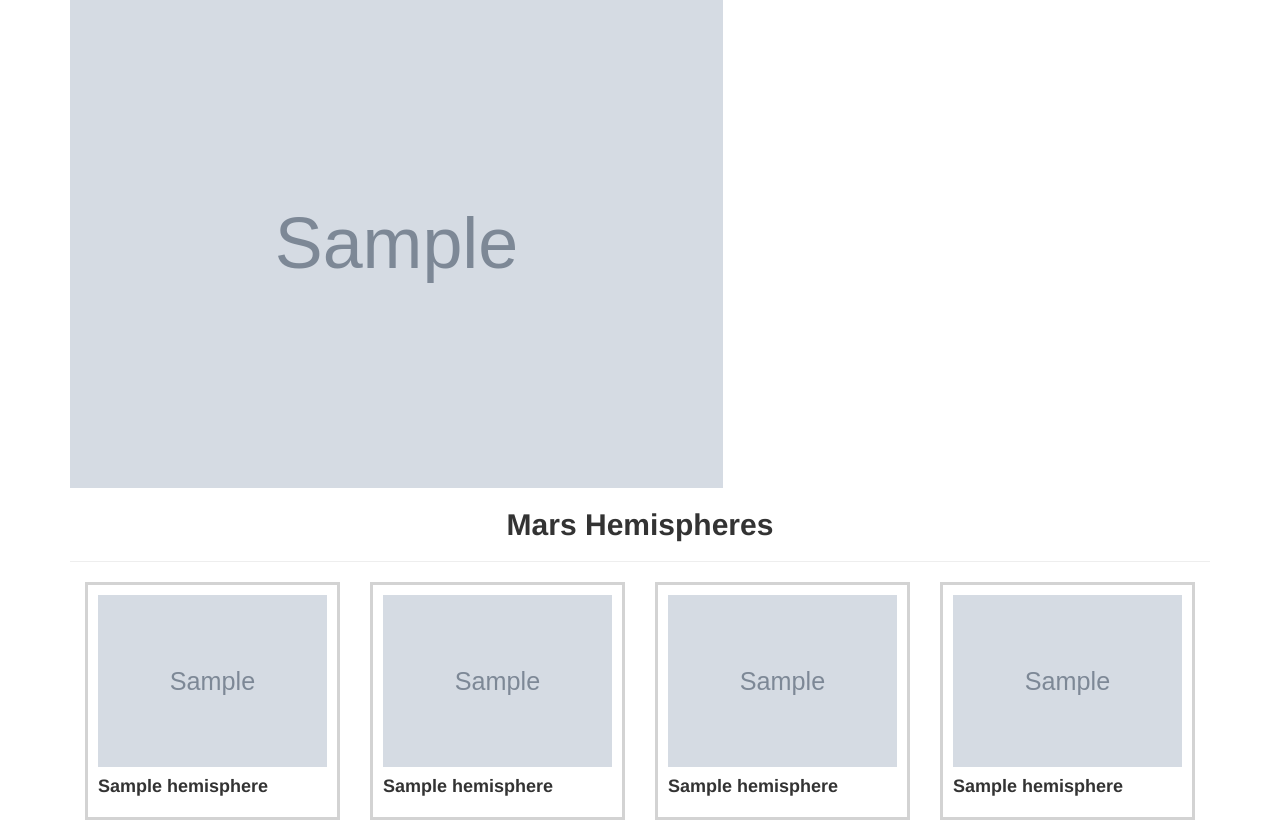
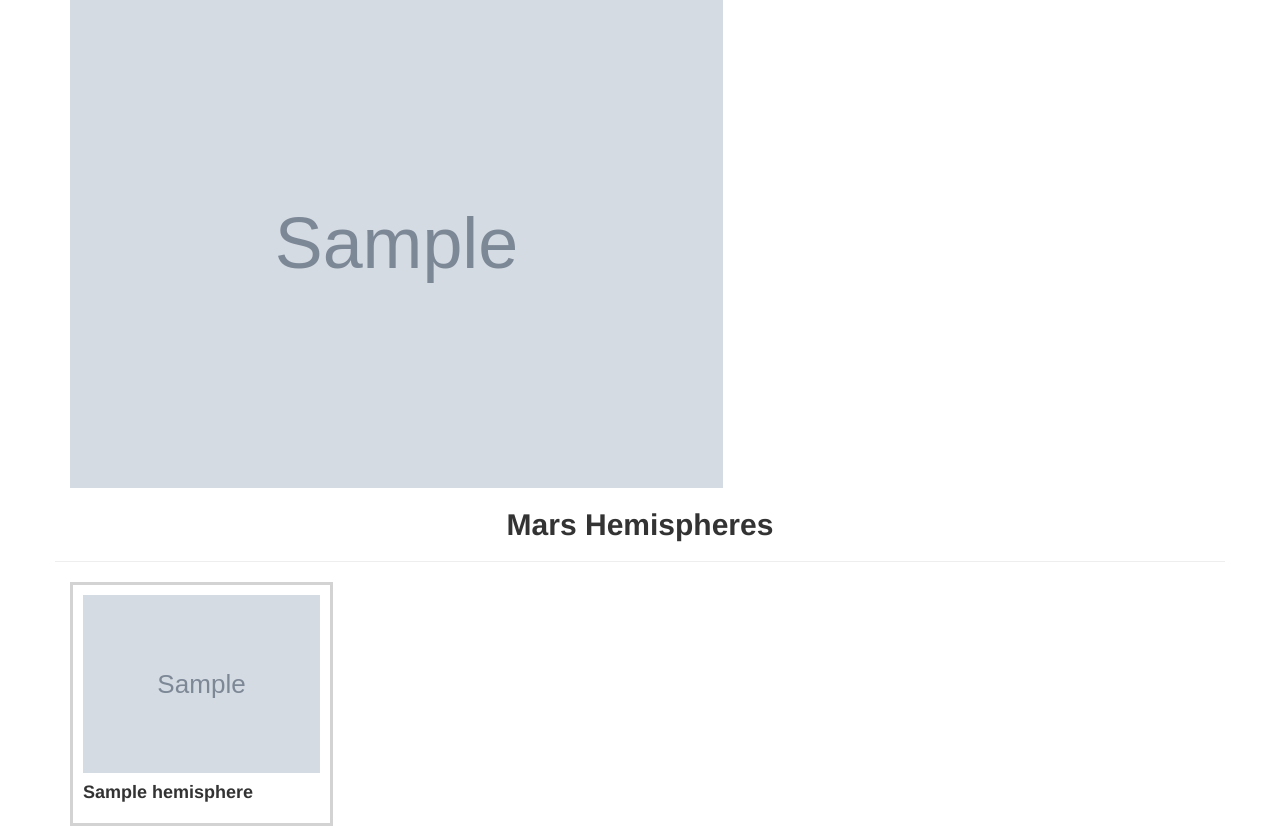
Before and after one commit to JoyceHsieh/web-scraping-challenge, a Flask app: page / in a window 1280 px wide. Shown: the part 473-1299 px from the top of the page. Run offline with Flask 2, Linux system fonts and the light colour scheme; grey boxes marked "Sample" are stand-in pictures; a database or web service that is not in the repository returns one stand-in record (values such as "Sample title"); some libraries are stand-ins or nearby versions.

Commit message:
some message

```diff
--- a/app.py
+++ b/app.py
@@ -14,7 +14,6 @@ def home():
 
     # Find one record of data from the mongo database
     destination_data = mongo.db.mars.find_one()
-
     # Return template and data
     return render_template("index.html", Mars_data=destination_data)
 
@@ -24,11 +23,10 @@ def home():
 def scrape():
 
     # Run the scrape function and save the results to a variable
-    Mars=mongo.db.mars
+    mars_data= scrape_mars.scrape()
+    mongo.db.mars.update({}, mars_data, upsert=True)
 
     # Update the Mongo database using update and upsert=True
-    mars_data= scrape_mars.scrape()
-    Mars.update({}, mars_data, upsert=True)
 
     # Redirect back to home page
     return redirect("/")
--- a/templates/index.html
+++ b/templates/index.html
@@ -40,74 +40,38 @@
         <div class="col-md-5">
 
           <h4><b>Mars Facts</b></h4>
-          <table>{{Mars_data.table}}</table>
+          <table class="table-primary">
+          {{Mars_data.table|safe}}
+        </table>
         </div>
       </div>
 
-
       <div class="row">
-        <div class="col-md-12">
+        <div class="col-md-12"></div>
         <h2 class="heading" style="text-align: center;">
           <b>Mars Hemispheres</b>
         </h2>
         <hr />
+          {% for hemisphere in Mars_data.hemisphere_image %}
+
             <div class="col-md-3">
               <div
                 class="card"
                 style="border-style: solid; border-color: lightgray; padding: 1rem;"
               >
                 <img
-                src="{{Mars_data.hemisphere_image[0]['img_url']}}"
+                  src="{{hemisphere.img_url}}"
                   alt="Cerberus"
                   style="height: 100%; width: 100%; object-fit: contain"
                 />
-              <h4><b>{{Mars_data.hemisphere_image[0]['title']}}</b></h4>
-            </div>
-          </div>
-          <div class="col-md-3">
-            <div
-              class="card"
-              style="border-style: solid; border-color: lightgray; padding: 1rem;"
-            >
-              <img
-                src="{{Mars_data.hemisphere_image[1]['img_url']}}"
-                alt="Schiaparelli"
-                style="height: 100%; width: 100%; object-fit: contain"
-              />
-              <h4><b>{{Mars_data.hemisphere_image[1]['title']}}</b></h4>
-            </div>
-          </div>
-          <div class="col-md-3">
-            <div
-              class="card"
-              style="border-style: solid; border-color: lightgray; padding: 1rem;"
-            >
-              <img
-                src="{{Mars_data.hemisphere_image[2]['img_url']}}"
-                alt="Sytis Major"
-                style="height: 100%; width: 100%; object-fit: contain"
-              />
-              <h4><b>{{Mars_data.hemisphere_image[2]['title']}}</b></h4>
-            </div>
-          </div>
-          <div class="col-md-3">
-            <div
-              class="card"
-              style="border-style: solid; border-color: lightgray; padding: 1rem;"
-            >
-              <img
-                src="{{Mars_data.hemisphere_image[3]['img_url']}}"
-                alt="Valles Marineris"
-                style="height: 100%; width: 100%; object-fit: contain"
-              />
-              <h4><b>{{Mars_data.hemisphere_image[3]['title']}}</b></h4>
-            </div>
-          </div>
+                <h4><b>{{hemisphere.title}}</b></h4>
               </div>
             </div>
 
 
-
+          {% endfor %}
+          </div>
+      </div>
 
 
     </div>
```
Also changed, not shown: Screen Shot 2021-09-02 at 9.49.40 AM.png (deleted), 1 other file. Lines whose indentation alone changed are shown as unchanged.
